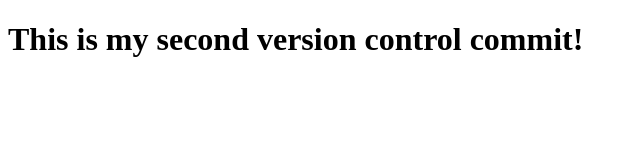
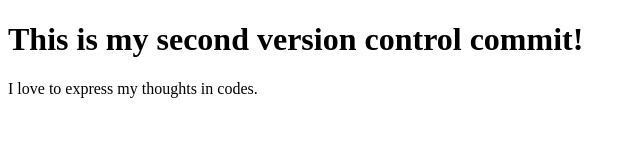
Before and after one commit to Ritaabisola/td-intro-github-basics, a plain HTML site: page index.html in a window 1280 px wide. Shown: the whole page, without its empty margins (0-640 px from the left). Drawn offline with Linux system fonts and the light colour scheme.

Commit message:
I added a new paragraph

```diff
--- a/index.html
+++ b/index.html
@@ -8,5 +8,5 @@
 </head>
 <body>
     <h1>This is my second version control commit!</h1>
-</body>
+<p>I love to express my thoughts in codes.</p>
 </html>
```
